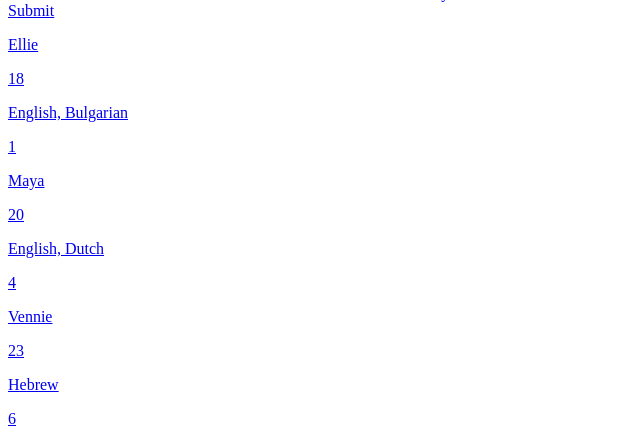
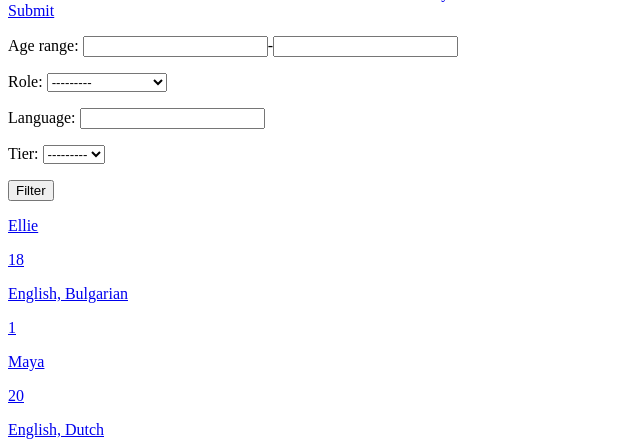
Before and after one commit to xMoneMone/Project_Untitled, a Django app: page / in a window 1280 px wide. Shown: the part 310-751 px from the top of the page, without its empty margins (0-640 px from the left). Run offline with Django 4.2, Linux system fonts and the light colour scheme; data comes from the database, SQL or seed files in the repository; some libraries are stand-ins or nearby versions.

Commit message:
added filtering

```diff
--- a/home/templates/home.html
+++ b/home/templates/home.html
@@ -7,6 +7,64 @@
 
 {% block content %}
 
+<div class="filter">
+    <p>
+        Age range:
+        <input type="number" id="min-age">-<input type="number" id="max-age">
+    </p>
+    <p>
+        Role:
+        <select id="role">
+            <option value="" selected>---------</option>
+
+            <option value="IGL">IGL</option>
+
+            <option value="Lurk">Lurk</option>
+
+            <option value="Support">Support</option>
+
+            <option value="Entry">Entry</option>
+
+            <option value="AWP">AWP</option>
+
+            <option value="Secondary AWP">Secondary AWP</option>
+
+          </select>
+    </p>
+    <p>
+        Language:
+        <input type="text" id="languages" maxlength="200">
+    </p>
+    <p>
+        Tier:
+        <select id="tier">
+            <option value="" selected>---------</option>
+
+            <option value="1">1</option>
+
+            <option value="2">2</option>
+
+            <option value="3">3</option>
+
+            <option value="4">4</option>
+
+            <option value="5">5</option>
+
+            <option value="6">6</option>
+
+            <option value="7">7</option>
+
+            <option value="8">8</option>
+
+            <option value="9">9</option>
+
+            <option value="10">10</option>
+
+          </select>
+    </p>
+    <button id="filter-button">Filter</button>
+</div>
+
 <div class="home" id="posts">
 </div>
 
--- a/static/js/posts.js
+++ b/static/js/posts.js
@@ -1,4 +1,42 @@
 let posts_div = document.getElementById('posts')
+
+let filter_age_min = ""
+let filter_age_max = ""
+let filter_role = ""
+let filter_lang = ""
+let filter_tier = ""
+
+function filter_post(post){
+    console.log(parseInt(post.age) > parseInt(filter_age_min))
+    if (filter_age_min){
+        if (parseInt(post.age) < parseInt(filter_age_min)){
+            return false
+        }
+    }
+    if (filter_age_max){
+        if (parseInt(post.age) > parseInt(filter_age_max)){
+            return false
+        }
+    }
+    if (filter_role){
+        if (post.role != filter_role){
+            return false
+        }
+    }
+    if (filter_lang){
+        let user_lang = post.languages.toLowerCase()
+        let searched_lang = filter_lang.toLowerCase()
+        if (!user_lang.includes(searched_lang)){
+            return false
+        }
+    }
+    if (filter_tier){
+        if (post.tier != filter_tier){
+            return false
+        }
+    }
+    return true
+}
 
 function create_post(post, link){
     let post_a = document.createElement('a')
@@ -23,19 +61,20 @@ function create_post(post, link){
 function load_posts(posts, link, condition){
     for (let post of posts){
         if (condition){
-            if (post.verified){
+            if (post.verified && filter_post(post)){
              create_post(post, link)
             }
         }
         else{
-            if (!post.verified){
+            if (!post.verified && filter_post(post)){
                 create_post(post, link)
                }
         }
     }
 }
 
-{fetch('http://127.0.0.1:8000/posts-info')
+function load_page(){
+    fetch('http://127.0.0.1:8000/posts-info')
 	.then(response => response.json())
 	.then(data => {
         switch (posts_div.classList[0]){
@@ -50,3 +89,19 @@ function load_posts(posts, link, condition){
         })
 	.catch(err => console.error(err));
 }
+
+load_page()
+
+if (posts_div.classList[0] == 'home'){
+    document.getElementById('filter-button').addEventListener('click', () => {
+        filter_age_min = document.getElementById('min-age').value
+        filter_age_max = document.getElementById('max-age').value
+        filter_role = document.getElementById('role').value
+        filter_lang = document.getElementById('languages').value
+        filter_tier = document.getElementById('tier').value
+
+        posts_div.innerHTML = ""
+
+        load_page()
+    })
+}
```
